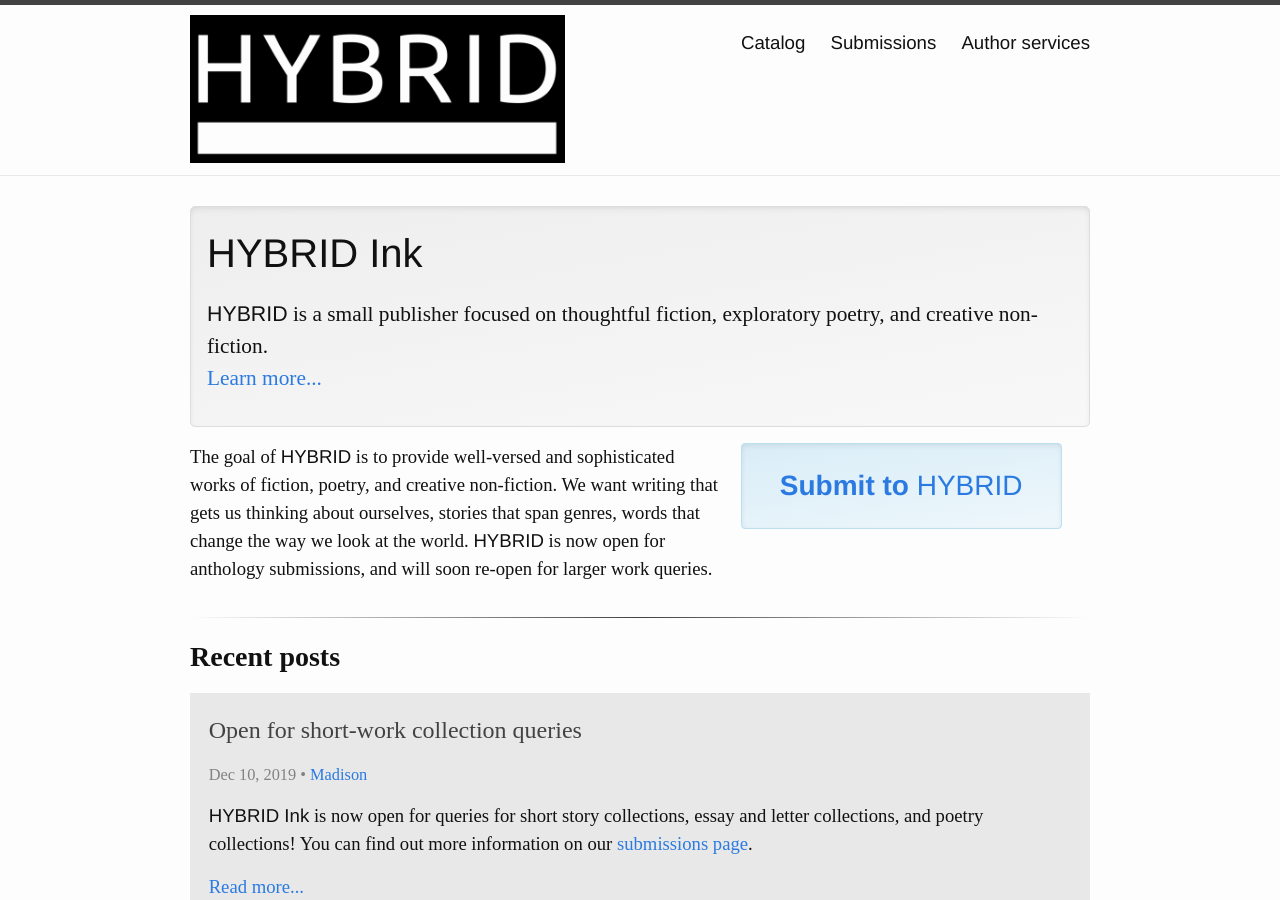
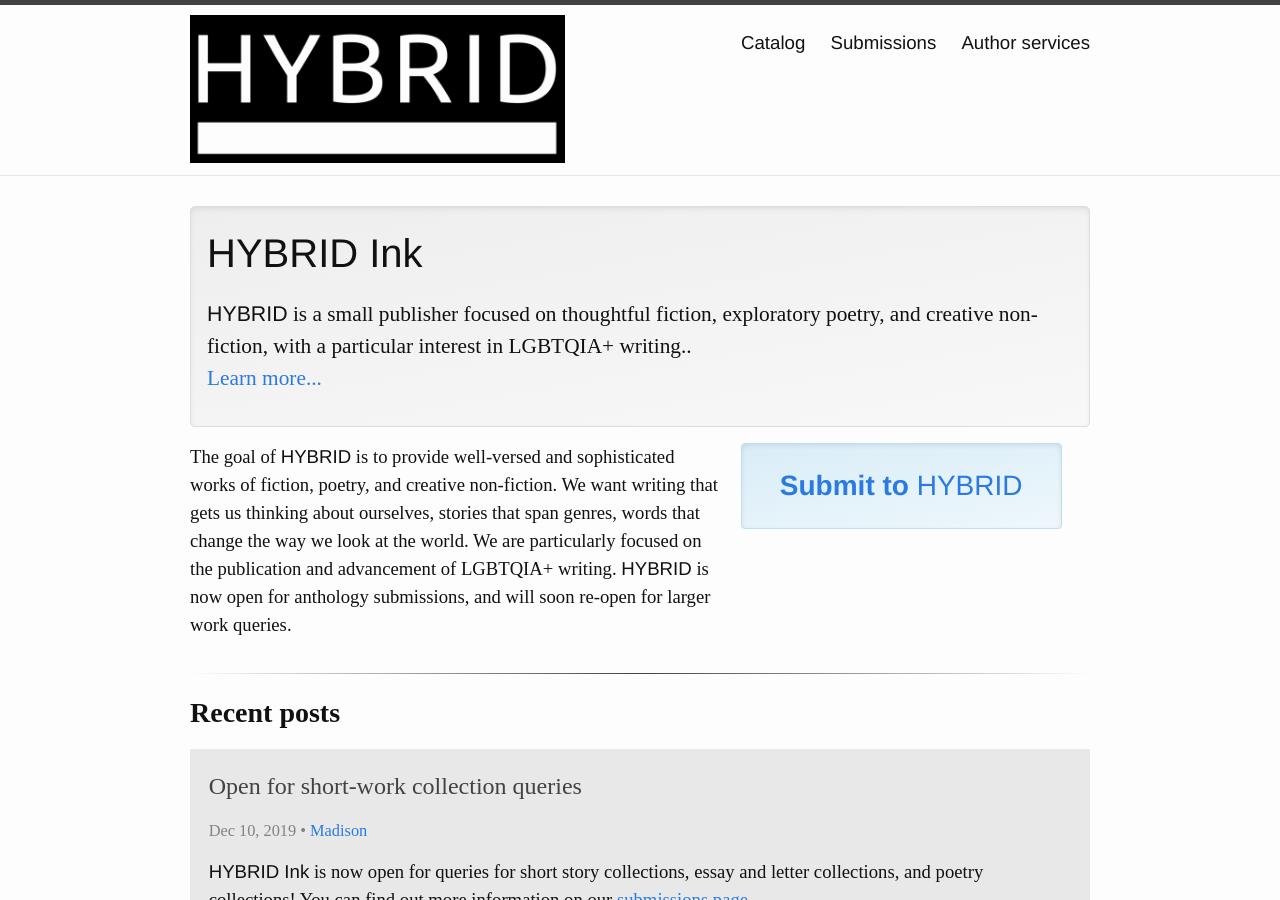
Before and after one commit to hybridink/hybrid.ink, a Jekyll site: the page built from index.md, in a window 1280 px wide and 900 px high. Built offline with Jekyll 4.4.1, drawn with Linux system fonts in a browser that asks for light colours; some web fonts are replaced; comment, search, counter and statistics services are not loaded.

Commit message:
LGBTQIA+ focus

```diff
--- a/index.md
+++ b/index.md
@@ -9,11 +9,11 @@
 <div class="hero">
 <h2>{{site.name}}</h2>
 
-<p>{{site.brand}} is a small publisher focused on thoughtful fiction, exploratory poetry, and creative non-fiction.<br />
+<p>{{site.brand}} is a small publisher focused on thoughtful fiction, exploratory poetry, and creative non-fiction, with a particular interest in LGBTQIA+ writing..<br />
 <a href="/about">Learn more...</a></p>
 </div>
 
-<div class="col-60"><p>The goal of {{site.brand}} is to provide well-versed and sophisticated works of fiction, poetry, and creative non-fiction. We want writing that gets us thinking about ourselves, stories that span genres, words that change the way we look at the world. {{site.brand}} is now open for anthology submissions, and will soon re-open for larger work queries.</p></div>
+<div class="col-60"><p>The goal of {{site.brand}} is to provide well-versed and sophisticated works of fiction, poetry, and creative non-fiction. We want writing that gets us thinking about ourselves, stories that span genres, words that change the way we look at the world. We are particularly focused on the publication and advancement of LGBTQIA+ writing. {{site.brand}} is now open for anthology submissions, and will soon re-open for larger work queries.</p></div>
 
 <div class="col-40"><h2 class="announcement"><a href="/submit">Submit to {{site.brand}}</a></h2></div>
 
```
Also changed, not shown: submit/fiction.md (+1 -1 lines), submit/non-fiction.md (+1 -1 lines), submit/poetry.md (+1 -1 lines).
